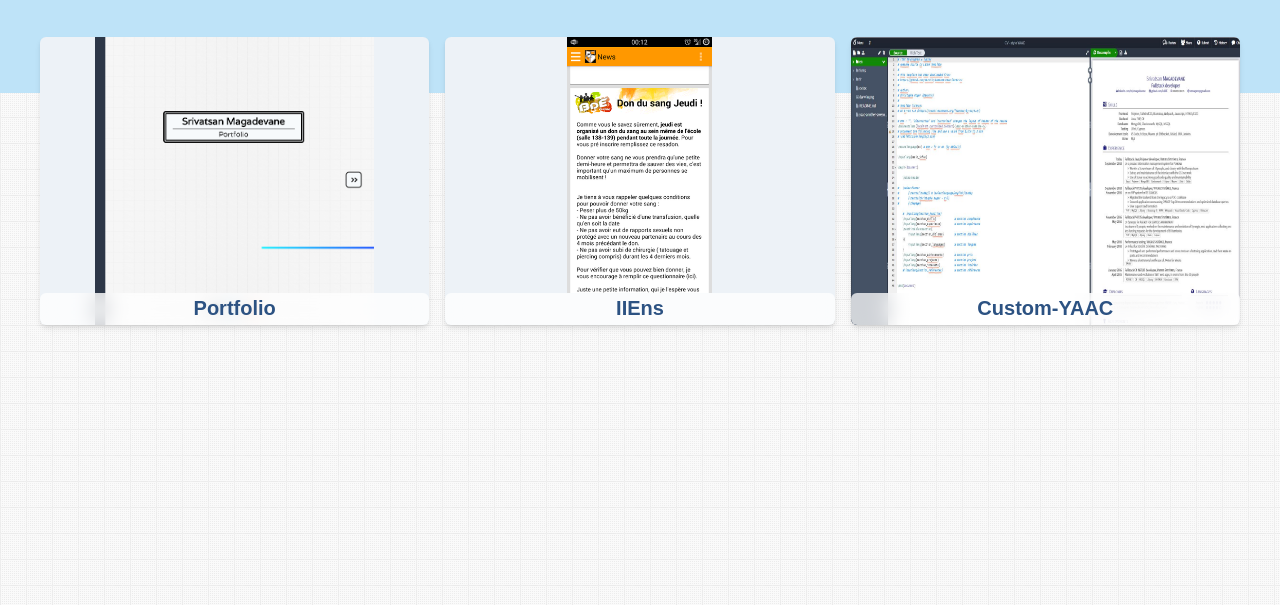
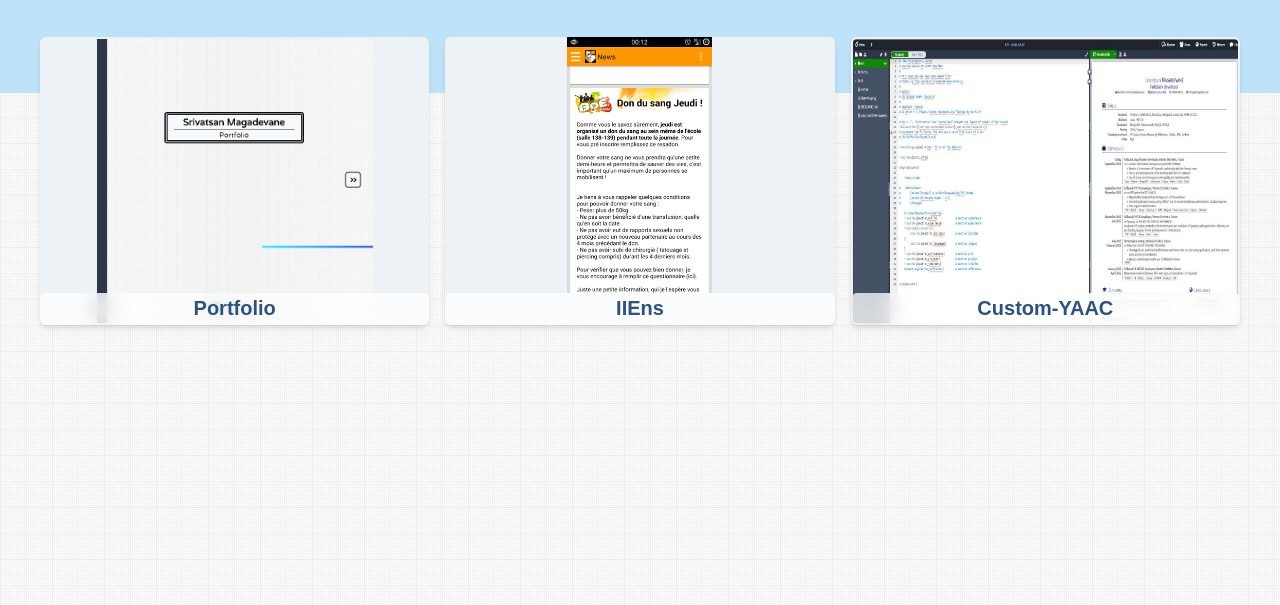
Before and after one commit to LokIIE/Portfolio, a website built with Parcel: page src/list.html in a window 1280 px wide. Shown: the part 195-800 px from the top of the page. Built offline with nearby package versions, Linux system fonts and the light colour scheme.

Commit message:
Fix project cards border-radius

```diff
--- a/src/css/main.pcss
+++ b/src/css/main.pcss
@@ -95,7 +95,7 @@ ul {
 }
 
 .card {
-    @apply relative block m-2 border-gray-600 rounded-md shadow-md h-64 bg-gray-200 bg-center bg-contain bg-no-repeat overflow-hidden;
+    @apply relative block m-2 border-gray-600 rounded-md shadow-md bg-gray-200 bg-center bg-contain bg-no-repeat overflow-hidden;
     height: 18rem;
 }
 
@@ -104,6 +104,10 @@ ul {
     margin: auto;
     transition: transform 0.8s;
     transform: scale(1);
+}
+
+.card .img-container {
+    @apply h-full overflow-hidden rounded-md border-white border-transparent border-2;
 }
 
 .card:hover img  {
--- a/src/list.html
+++ b/src/list.html
@@ -25,7 +25,9 @@
     <div class="projects-grid">
         <a href="./portfolio.html" class="card col-span-4 md:col-span-2 xl:col-start-auto"
             aria-label="Go to portfolio project">
-            <img src="./assets/img/sc-portfolio-1.png" alt="Portfolio screenshot" loading="lazy">
+            <div class="img-container">
+                <img src="./assets/img/sc-portfolio-1.png" alt="Portfolio screenshot" loading="lazy">
+            </div>
             <div class="card-content">
                 <p class="card-title">
                     Portfolio
@@ -77,7 +79,9 @@
         </a>
         <a href="./custom-yaac.html" class="card col-span-4 md:col-span-2 xl:col-start-auto"
             aria-label="Go to 'custom-YAAC' project">
-            <img src="assets/img/sc-custom-yaac.jpg" alt="Graph-RATP screenshot">
+            <div class="img-container">
+                <img src="assets/img/sc-custom-yaac.jpg" alt="Custom YAAC screenshot" loading="lazy">
+            </div>
             <div class="card-content">
                 <p class="card-title">
                     Custom-YAAC
```
